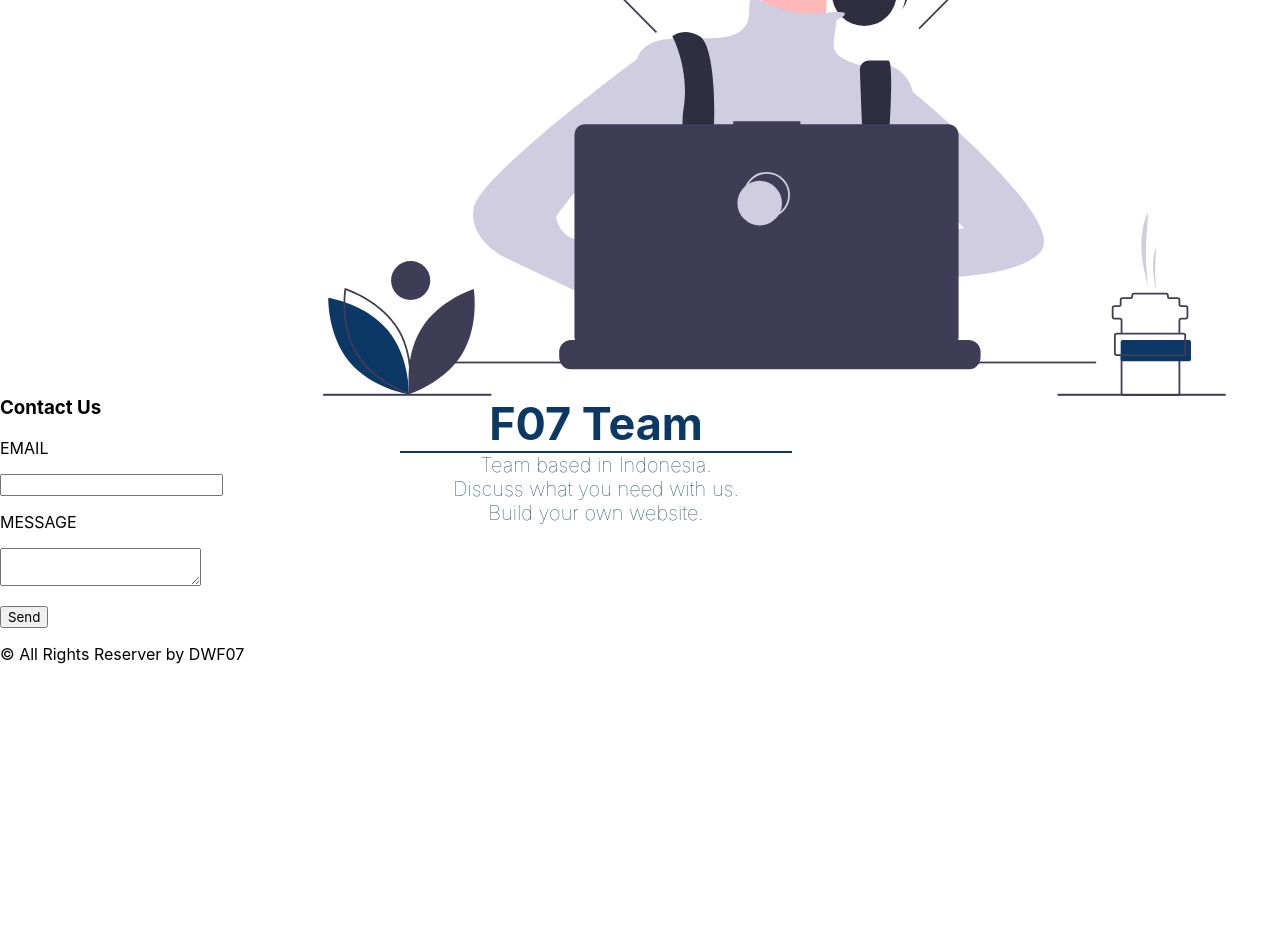
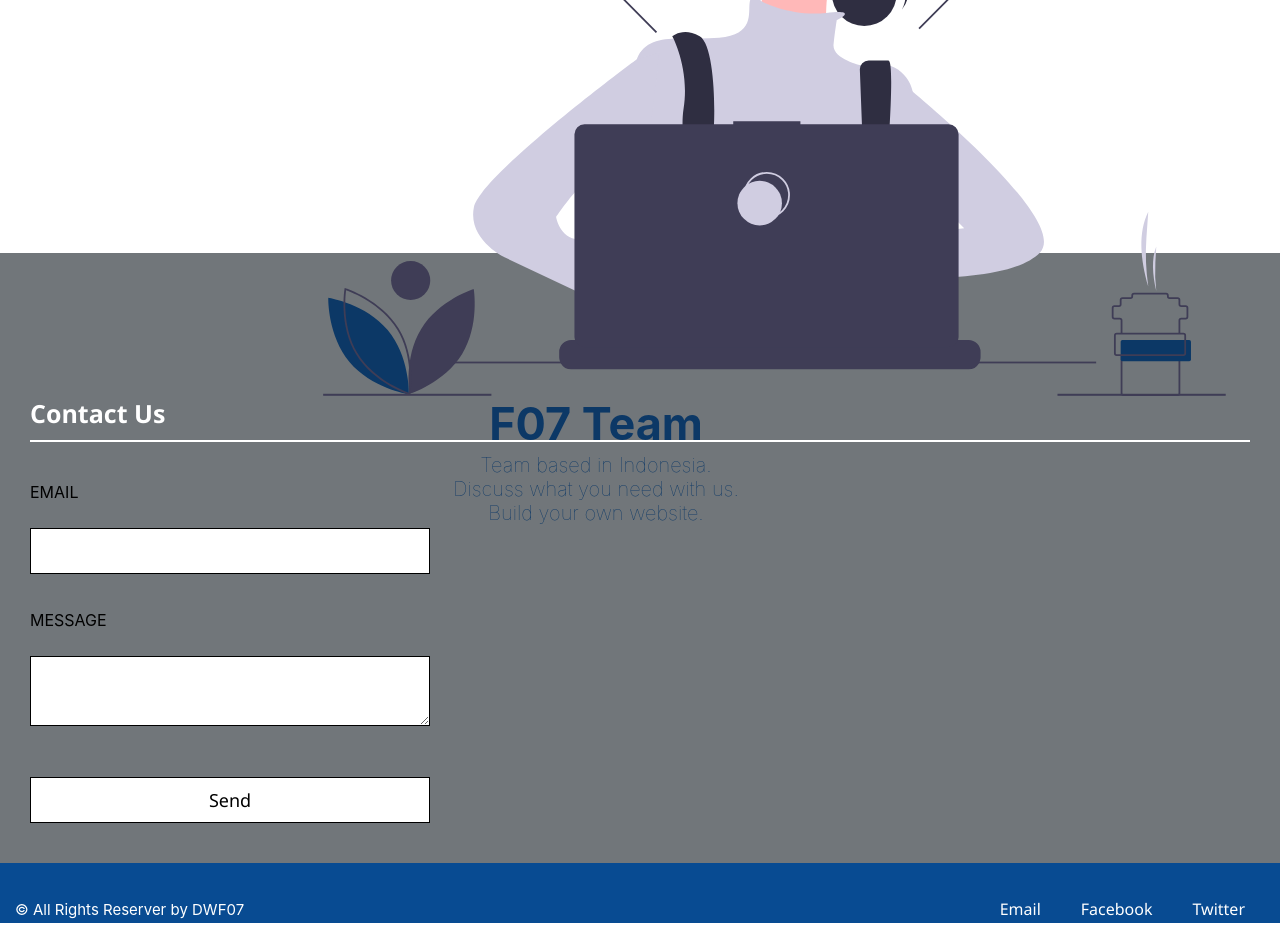
Before and after one commit to mhmmdarf/Team-Profile, a plain HTML site: page index.html in a window 1280 px wide. Shown: the part 317-1257 px from the top of the page. Before the commit the page ends 1017 px from the top, so only its background shows below. Drawn offline with Linux system fonts and the light colour scheme.

Commit message:
merge with style from Arief

```diff
--- a/assets/css/stylesheet.css
+++ b/assets/css/stylesheet.css
@@ -101,3 +101,64 @@ banner {
     font-size: 30px;
     margin: 0;
 }
+
+  .contact-form {
+    padding-top: 30px;
+    padding-left: 30px;
+    padding-right: 30px;
+    padding-bottom: 20px;
+    background-color: #71767a;
+    font-family: Segoe UI;
+  }
+
+.section-title {
+    border-bottom: 2px solid #ffffff;
+    color: #ffffff;
+    font-size: 25px;
+    padding-bottom: 10px;
+    margin-bottom: 40px;
+    font-family: Segoe UI;
+  }
+
+  input, textarea {
+    width: 400px;
+    margin-top: 10px;
+    margin-bottom: 20px;
+    padding: 10px;
+    font-size: 18px;
+    border: 1px solid #000;
+    font-family: Segoe UI;
+  }
+
+.contact-submit {
+  background-color: #ffffff;
+  color: #000000;
+  font-family: Segoe UI;
+  cursor: pointer;
+}
+
+.footer {
+    background-color: #084b92;
+    color: #ffffff;
+    height: 60px;
+    padding: 15px;
+    font-family: Segoe UI;
+  }
+
+.footer-logo {
+    float: left;
+    font-size: 15px;
+    padding-top: 7px;
+    font-family: Segoe UI;
+  }
+
+.footer-list a {
+    float: right;
+    padding: 20px 20px;
+    color: rgb(255, 255, 255);
+    font-family: Segoe UI;
+  }
+
+  .footer-list a:hover {
+    color: #000000;
+  }
```
